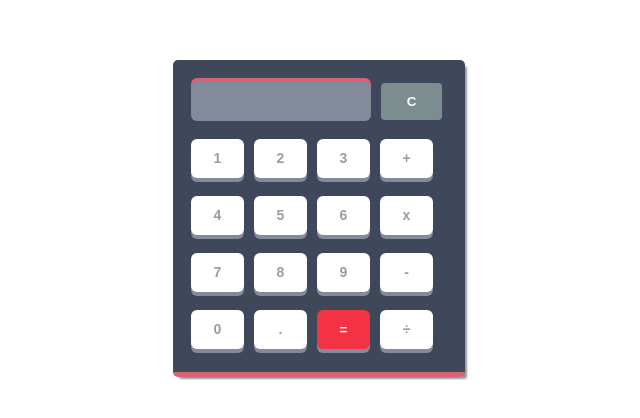
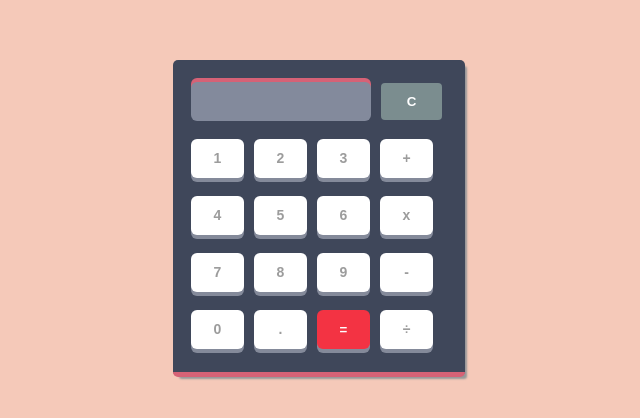
Before and after one commit to zhekovdobri/HTML5_CSS3_calculator, a plain HTML site: page index.html in a window 1280 px wide. Shown: the part 240-658 px from the top of the page, without its empty margins (321-961 px from the left). Drawn offline with Linux system fonts and the light colour scheme.

Commit message:
Update style.css

```diff
--- a/assets/css/style.css
+++ b/assets/css/style.css
@@ -5,6 +5,7 @@ body {
     align-items: center;
     justify-content: center;
     height: 900px;
+    background-color: rgb(245, 201, 185);
 }
 
 .container {
```
